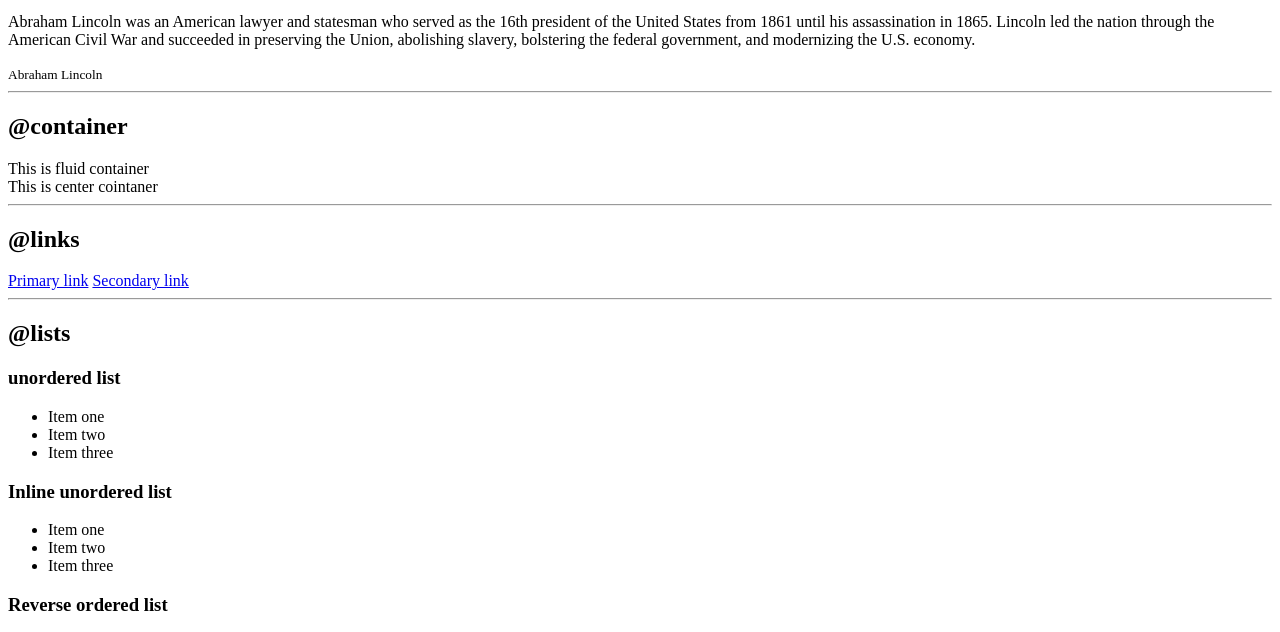
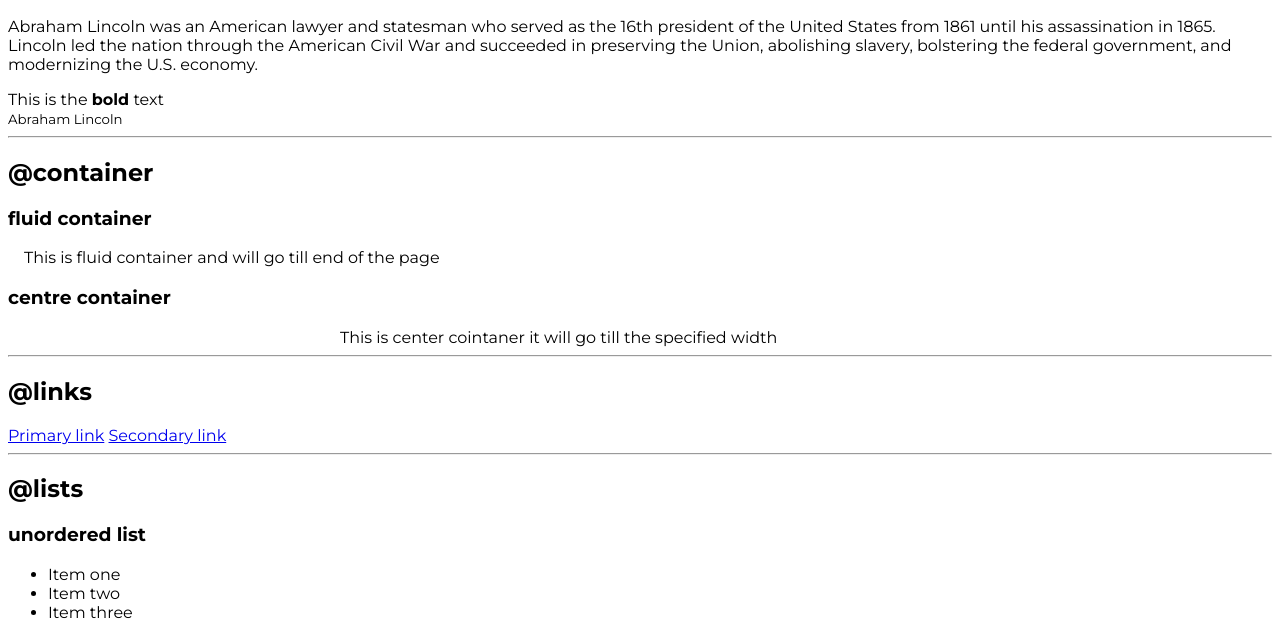
Before and after one commit to GAJWAR-AKASH/Adarsh-Balak, a plain HTML site: page index.html in a window 1280 px wide. Shown: the part 114-746 px from the top of the page. Drawn offline with Linux system fonts and the light colour scheme.

Commit message:
CSS updating

```diff
--- a/index.html
+++ b/index.html
@@ -6,6 +6,7 @@
     <meta http-equiv="X-UA-Compatible" content="IE=edge">
     <meta name="viewport" content="width=device-width, initial-scale=1.0">
     <title>Document</title>
+    <link href="styles.css" rel="stylesheet" />
 </head>
 
 <body>
@@ -16,12 +17,15 @@
         1861 until his assassination in 1865. Lincoln led the nation through the American Civil War and succeeded in
         preserving the Union, abolishing slavery, bolstering the federal government, and modernizing the U.S. economy.
     </p>
+    <div>This is the <strong>bold</strong> text</div>
 
     <small>Abraham Lincoln</small>
     <hr>
     <h2>@container</h2>
-    <div>This is fluid container</div>
-    <div>This is center cointaner</div>
+    <h3>fluid container</h3>
+    <div class="container">This is fluid container and will go till end of the page</div>
+    <h3>centre container</h3>
+    <div class="container container-centre">This is center cointaner it will go till the specified width</div>
     <hr>
     <h2>@links</h2>
     <a href="/">Primary link</a>
--- /dev/null
+++ b/styles.css
@@ -0,0 +1,15 @@
+@import url('https://fonts.googleapis.com/css2?family=Montserrat:wght@400;700&display=swap');
+
+body {
+    font-family: 'Montserrat', sans-serif;
+}
+
+.container {
+    padding-left: 1rem;
+    padding-right: 1rem;
+}
+
+.container-centre {
+    max-width: 600px;
+    margin: auto;
+}
```
